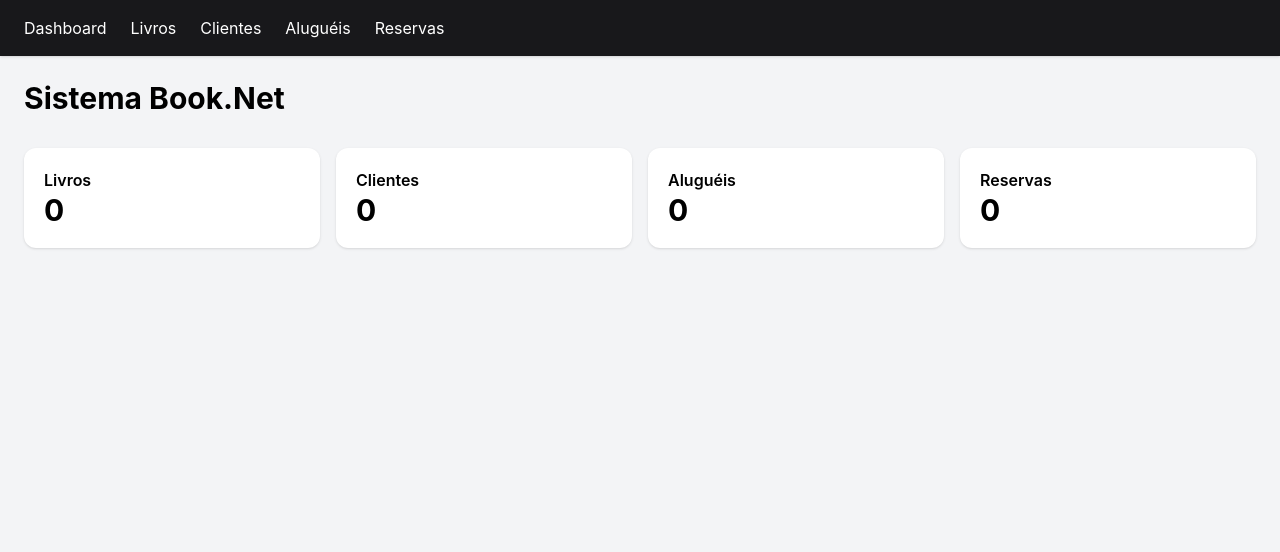
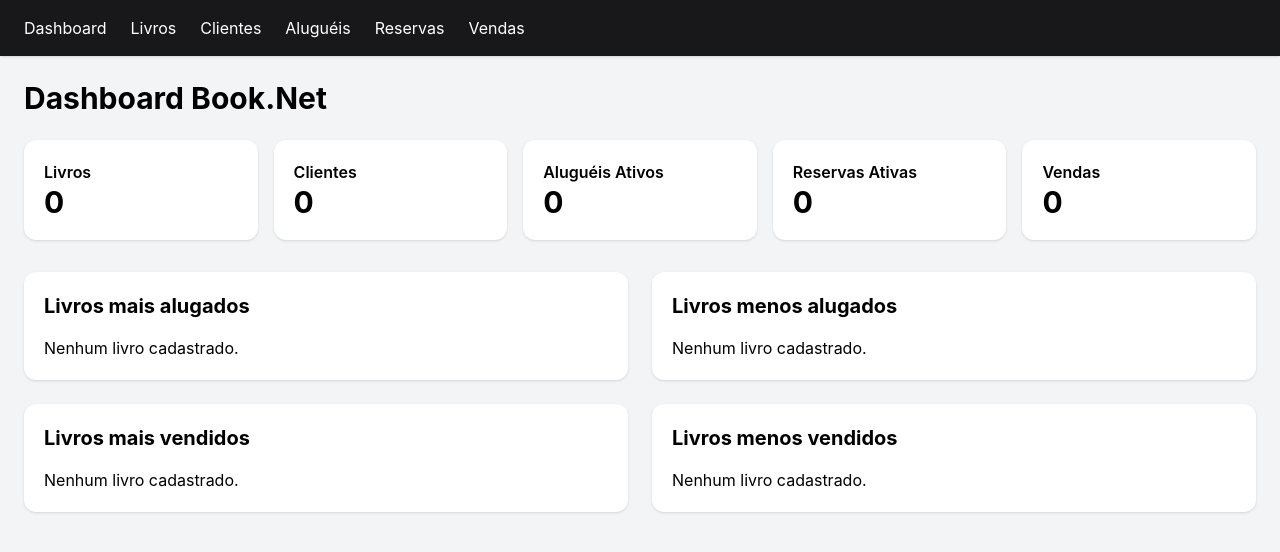
Before and after one commit to marioccfilipe/projeto-final, a React (Vite) app in the folder booknet/: page / in a window 1280 px wide. Shown: the top 552 px of the page. Built offline with nearby package versions, Linux system fonts and the light colour scheme.

Commit message:
dashboard

```diff
--- a/booknet/src/App.jsx
+++ b/booknet/src/App.jsx
@@ -7,6 +7,7 @@ import Livros from "./pages/Livros";
 import Clientes from "./pages/Clientes";
 import Alugueis from "./pages/Alugueis";
 import Reservas from "./pages/Reservas";
+import Vendas from "./pages/Vendas";
 
 function App() {
   return (
@@ -20,6 +21,7 @@ function App() {
           <Route path="/clientes" element={<Clientes />} />
           <Route path="/alugueis" element={<Alugueis />} />
           <Route path="/reservas" element={<Reservas />} />
+          <Route path="/vendas" element={<Vendas />} />
         </Routes>
       </div>
     </BrowserRouter>
--- a/booknet/src/components/Navbar.jsx
+++ b/booknet/src/components/Navbar.jsx
@@ -9,6 +9,7 @@ export default function Navbar() {
          <Link to="/clientes">Clientes</Link>
         <Link to="/alugueis">Aluguéis</Link>
         <Link to="/reservas">Reservas</Link>
+        <Link to="/vendas">Vendas</Link>
 
       </div>
     </nav>
--- /dev/null
+++ b/booknet/src/context/SaleContext.jsx
@@ -0,0 +1,24 @@
+import { createContext, useEffect, useState } from "react";
+
+export const SaleContext = createContext();
+
+export function SaleProvider({ children }) {
+  const [sales, setSales] = useState(() => {
+    const saved = localStorage.getItem("sales");
+    return saved ? JSON.parse(saved) : [];
+  });
+
+  useEffect(() => {
+    localStorage.setItem("sales", JSON.stringify(sales));
+  }, [sales]);
+
+  function addSale(sale) {
+    setSales((prev) => [...prev, sale]);
+  }
+
+  return (
+    <SaleContext.Provider value={{ sales, addSale }}>
+      {children}
+    </SaleContext.Provider>
+  );
+}
--- a/booknet/src/main.jsx
+++ b/booknet/src/main.jsx
@@ -8,17 +8,18 @@ import { BookProvider } from "./context/BookContext";
 import { ClientProvider } from "./context/ClientContext";
 import { RentalProvider } from "./context/RentalContext";
 import { ReservationProvider } from "./context/ReservationContext";
+import { SaleProvider } from "./context/SaleContext";
 
 ReactDOM.createRoot(document.getElementById("root")).render(
-  <React.StrictMode>
   <BookProvider>
   <ClientProvider>
     <RentalProvider>
       <ReservationProvider>
+        <SaleProvider>
           <App />
+        </SaleProvider>
       </ReservationProvider>
     </RentalProvider>
   </ClientProvider>
 </BookProvider>
-  </React.StrictMode>
 );
--- a/booknet/src/pages/Dashboard.jsx
+++ b/booknet/src/pages/Dashboard.jsx
@@ -1,32 +1,139 @@
+import { useContext } from "react";
+
+import { BookContext } from "../context/BookContext";
+import { ClientContext } from "../context/ClientContext";
+import { RentalContext } from "../context/RentalContext";
+import { ReservationContext } from "../context/ReservationContext";
+import { SaleContext } from "../context/SaleContext";
+
 export default function Dashboard() {
+  const { books } = useContext(BookContext);
+  const { clients } = useContext(ClientContext);
+  const { rentals } = useContext(RentalContext);
+  const { reservations } = useContext(ReservationContext);
+  const { sales } = useContext(SaleContext);
+
+  const alugueisAtivos = rentals.filter(
+    (rental) => rental.status === "ATIVO"
+  );
+
+  const reservasAtivas = reservations.filter(
+    (reservation) => reservation.status === "ATIVA"
+  );
+
+  const livrosMaisAlugados = [...books]
+    .sort((a, b) => Number(b.totalAlugueis) - Number(a.totalAlugueis))
+    .slice(0, 3);
+
+  const livrosMenosAlugados = [...books]
+    .sort((a, b) => Number(a.totalAlugueis) - Number(b.totalAlugueis))
+    .slice(0, 3);
+
+  const livrosMaisVendidos = [...books]
+    .sort((a, b) => Number(b.totalVendas) - Number(a.totalVendas))
+    .slice(0, 3);
+
+  const livrosMenosVendidos = [...books]
+    .sort((a, b) => Number(a.totalVendas) - Number(b.totalVendas))
+    .slice(0, 3);
+
   return (
     <div className="max-w-7xl mx-auto p-6">
-      <h1 className="text-3xl font-bold mb-8">
-        Sistema Book.Net
+      <h1 className="text-3xl font-bold mb-6">
+        Dashboard Book.Net
       </h1>
 
-      <div className="grid md:grid-cols-4 gap-4">
-
+      <div className="grid md:grid-cols-5 gap-4 mb-8">
         <div className="bg-white p-5 rounded-xl shadow">
           <h2 className="font-semibold">Livros</h2>
-          <p className="text-3xl font-bold">0</p>
+          <p className="text-3xl font-bold">{books.length}</p>
         </div>
 
         <div className="bg-white p-5 rounded-xl shadow">
           <h2 className="font-semibold">Clientes</h2>
-          <p className="text-3xl font-bold">0</p>
+          <p className="text-3xl font-bold">{clients.length}</p>
         </div>
 
         <div className="bg-white p-5 rounded-xl shadow">
-          <h2 className="font-semibold">Aluguéis</h2>
-          <p className="text-3xl font-bold">0</p>
+          <h2 className="font-semibold">Aluguéis Ativos</h2>
+          <p className="text-3xl font-bold">{alugueisAtivos.length}</p>
         </div>
 
         <div className="bg-white p-5 rounded-xl shadow">
-          <h2 className="font-semibold">Reservas</h2>
-          <p className="text-3xl font-bold">0</p>
+          <h2 className="font-semibold">Reservas Ativas</h2>
+          <p className="text-3xl font-bold">{reservasAtivas.length}</p>
         </div>
 
+        <div className="bg-white p-5 rounded-xl shadow">
+          <h2 className="font-semibold">Vendas</h2>
+          <p className="text-3xl font-bold">{sales.length}</p>
+        </div>
+      </div>
+
+      <div className="grid md:grid-cols-2 gap-6">
+        <section className="bg-white p-5 rounded-xl shadow">
+          <h2 className="text-xl font-bold mb-4">
+            Livros mais alugados
+          </h2>
+
+          {livrosMaisAlugados.length === 0 ? (
+            <p>Nenhum livro cadastrado.</p>
+          ) : (
+            livrosMaisAlugados.map((book) => (
+              <p key={book.id}>
+                {book.nome} — {book.totalAlugueis} aluguéis
+              </p>
+            ))
+          )}
+        </section>
+
+        <section className="bg-white p-5 rounded-xl shadow">
+          <h2 className="text-xl font-bold mb-4">
+            Livros menos alugados
+          </h2>
+
+          {livrosMenosAlugados.length === 0 ? (
+            <p>Nenhum livro cadastrado.</p>
+          ) : (
+            livrosMenosAlugados.map((book) => (
+              <p key={book.id}>
+                {book.nome} — {book.totalAlugueis} aluguéis
+              </p>
+            ))
+          )}
+        </section>
+
+        <section className="bg-white p-5 rounded-xl shadow">
+          <h2 className="text-xl font-bold mb-4">
+            Livros mais vendidos
+          </h2>
+
+          {livrosMaisVendidos.length === 0 ? (
+            <p>Nenhum livro cadastrado.</p>
+          ) : (
+            livrosMaisVendidos.map((book) => (
+              <p key={book.id}>
+                {book.nome} — {book.totalVendas} vendas
+              </p>
+            ))
+          )}
+        </section>
+
+        <section className="bg-white p-5 rounded-xl shadow">
+          <h2 className="text-xl font-bold mb-4">
+            Livros menos vendidos
+          </h2>
+
+          {livrosMenosVendidos.length === 0 ? (
+            <p>Nenhum livro cadastrado.</p>
+          ) : (
+            livrosMenosVendidos.map((book) => (
+              <p key={book.id}>
+                {book.nome} — {book.totalVendas} vendas
+              </p>
+            ))
+          )}
+        </section>
       </div>
     </div>
   );
--- /dev/null
+++ b/booknet/src/pages/Vendas.jsx
@@ -0,0 +1,111 @@
+import { useContext, useState } from "react";
+
+import { BookContext } from "../context/BookContext";
+import { ClientContext } from "../context/ClientContext";
+import { SaleContext } from "../context/SaleContext";
+
+export default function Vendas() {
+  const { books, updateBook } = useContext(BookContext);
+  const { clients } = useContext(ClientContext);
+  const { sales, addSale } = useContext(SaleContext);
+
+  const [clienteId, setClienteId] = useState("");
+  const [livroId, setLivroId] = useState("");
+
+  function realizarVenda() {
+    const cliente = clients.find((c) => c.id === clienteId);
+    const livro = books.find((b) => b.id === livroId);
+
+    if (!cliente || !livro) {
+      alert("Selecione cliente e livro.");
+      return;
+    }
+
+    if (Number(livro.quantidade) <= 0) {
+      alert("Livro sem estoque.");
+      return;
+    }
+
+    addSale({
+      id: crypto.randomUUID(),
+      clienteId: cliente.id,
+      clienteNome: cliente.nome,
+      livroId: livro.id,
+      livroNome: livro.nome,
+      valor: livro.precoVenda || 0,
+      dataVenda: new Date().toLocaleDateString(),
+    });
+
+    updateBook({
+      ...livro,
+      quantidade: Number(livro.quantidade) - 1,
+      totalVendas: Number(livro.totalVendas) + 1,
+    });
+
+    alert("Venda realizada.");
+  }
+
+  return (
+    <div className="max-w-7xl mx-auto p-6">
+      <h1 className="text-3xl font-bold mb-6">
+        Vendas
+      </h1>
+
+      <div className="bg-white p-6 rounded-xl shadow mb-6">
+        <div className="grid md:grid-cols-2 gap-4">
+          <select
+            value={clienteId}
+            onChange={(e) => setClienteId(e.target.value)}
+            className="border p-2 rounded"
+          >
+            <option value="">Selecione um cliente</option>
+
+            {clients.map((client) => (
+              <option key={client.id} value={client.id}>
+                {client.nome}
+              </option>
+            ))}
+          </select>
+
+          <select
+            value={livroId}
+            onChange={(e) => setLivroId(e.target.value)}
+            className="border p-2 rounded"
+          >
+            <option value="">Selecione um livro</option>
+
+            {books.map((book) => (
+              <option key={book.id} value={book.id}>
+                {book.nome} — Estoque: {book.quantidade}
+              </option>
+            ))}
+          </select>
+        </div>
+
+        <button
+          onClick={realizarVenda}
+          className="bg-zinc-900 text-white px-4 py-2 rounded mt-4"
+        >
+          Vender Livro
+        </button>
+      </div>
+
+      <div className="grid gap-4">
+        {sales.map((sale) => (
+          <div
+            key={sale.id}
+            className="bg-white shadow rounded-xl p-4"
+          >
+            <h2 className="font-bold">
+              {sale.livroNome}
+            </h2>
+
+            <p>Cliente: {sale.clienteNome}</p>
+            <p>Data da venda: {sale.dataVenda}</p>
+            <p>Valor: R$ {sale.valor}</p>
+          </div>
+        ))}
+      </div>
+    </div>
+  );
+}
```
Lines whose indentation alone changed are shown as unchanged.
